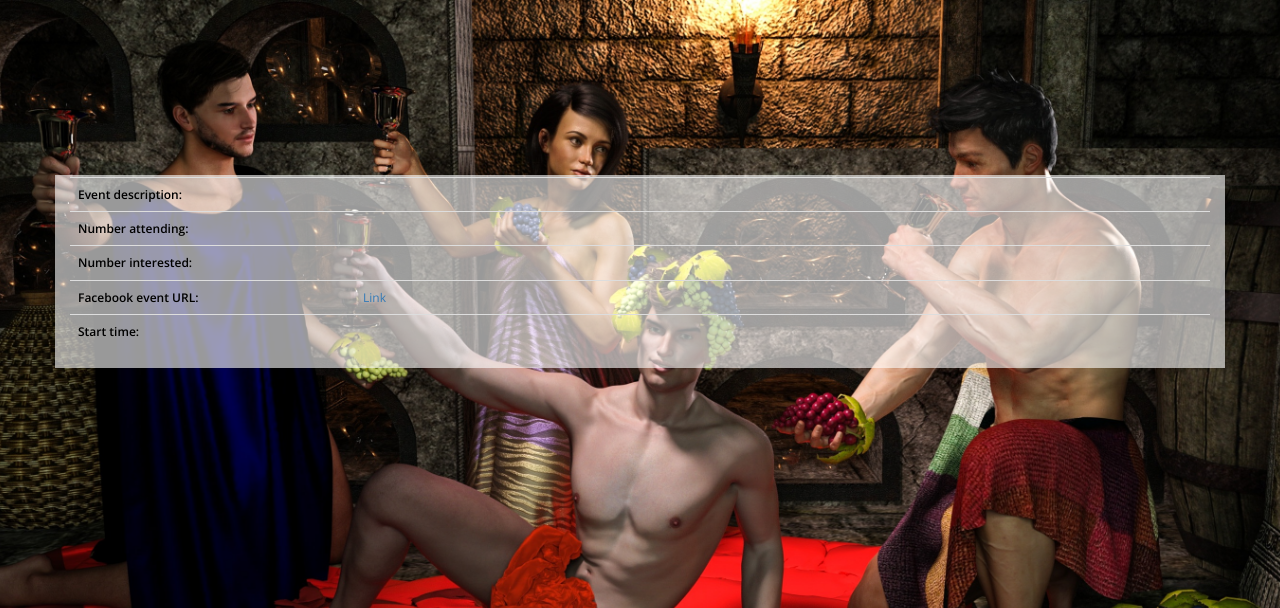
After one commit to amreinhard/crasher, a Flask app: template templates/event-details.html in a window 1280 px wide. The commit adds this page. Shown: the top 608 px of the page. Run offline with Flask 2, Linux system fonts and the light colour scheme; the template is opened without the code that fills it, so the values that code supplies are empty; some libraries are stand-ins or nearby versions.

Commit message:
Completed first project.

```diff
--- a/server.py
+++ b/server.py
@@ -1,12 +1,10 @@
-import facebook, json, os
-from pprint import pprint
+import facebook, json, os, time
 from flask import Flask, flash, redirect, request, render_template, jsonify
 from flask_debugtoolbar import DebugToolbarExtension
 
 app = Flask(__name__)
 app.secret_key = "ultra secret ssssh"
 user_token = os.environ['FACEBOOK_USER_TOKEN']
-gmaps_key = os.environ['GOOGLE_MAPS_TOKEN']
 graph = facebook.GraphAPI(access_token=user_token, version=2.10)
 
 
@@ -17,18 +15,11 @@ def homepage():
     return render_template("homepage.html")
 
 
-@app.route("/event-search")
-def render_event_form():
-    """Renders event finder form."""
-
-    return render_template("event-search.html")
-
-
-@app.route("/upcoming-events", methods=["GET"])
+@app.route("/search-results", methods=["GET"])
 def grab_events():
     """Gets from HTML, grabs and returns events from Graph API."""
 
-    event_keywords = ["!"] #,'party', 'goodbye', 'housewarming', 'this', 'beach', 'celebration', 'promotion',
+    event_keywords = ["!"]  # ,'party', 'goodbye', 'housewarming', 'this', 'beach', 'celebration', 'promotion',
                       #'halloween', 'birthday', 'brunch', 'food', 'meetup', 'bash',
                       #'dinner', 'dance', 'BBQ', 'karaoke', 'adventure', 'celebrate',
                       #'heist', 'picnic', 'housewarming', 'bday', 'social', 'banquet',
@@ -36,23 +27,43 @@ def grab_events():
                       #'ceremony', 'gala', 'revelry', 'cookout', 'barbecue']
     search_location = request.args.get('city').strip().lower()
     returned_events = []
+    current_time = int(time.time())  # so it's not a float
 
     for event_keyword in event_keywords:
-        events = graph.request("/search?q=" + event_keyword + "&type=event&limit=1000", post_args={'method': 'get'})
-        print len(events['data']), 'event length', event_keyword
-        while events['data']:
-            event_list = input_checks(search_location, events)
-            event_list = event_details(event_list)
-            checker = detail_checks(event_list, events)
-            returned_events.extend(checker)
-            print returned_events, "returned events"
-            events = paginate(events, event_keyword)
-            json.dump(returned_events, open('event-results.json', 'w'))
-            break
+        #keeps me from pulling expired events
+        events = graph.request("/search?q=" + event_keyword + "&type=event&limit=1000&since=" + str(current_time), post_args={'method': 'get'})
+        print len(events['data']), 'event length'  # to make sure we're getting events
+        event_list = input_checks(search_location, events)  # calling helper functions
+        event_list = event_details(event_list)
+        checker = detail_checks(event_list)
+        returned_events.extend(checker)
+        #events = paginate(events, event_keyword)  # optional
+        if returned_events != {}:
+            json.dump(returned_events, open('event-results.json', 'w'), indent=2)  # write events to JSON file
+        else:
+            flash("No results found, try another city.")
+            return redirect("/")
 
-    return render_template("/search-results.html")
+    return render_template("search-results.html", returned_events=returned_events)
 
 
+@app.route("/search-results/<event_id>")
+def show_details(event_id):
+    """Grabs event details and shows them to user."""
+
+    processor = open('event-results.json', 'r')
+    json_string = processor.read()
+    processor.close()
+    data = json.loads(json_string)
+
+    for details in data:
+        if details['id'] == event_id:
+            results = details  # reads specific JSON dicts for details
+
+    return render_template("event-details.html", results=results)
+
+
+###Helper functions###
 def input_checks(search_location, events):
     """Performs checks on nested dicts, var existence/match checks. \
     Checks city, if city matches, appends id to list."""
@@ -70,7 +81,6 @@ def input_checks(search_location, events):
     else:
         flash("You have to fill in both fields!")
         return redirect("/event-search")
-    print event_by_city
     return event_by_city
 
 
@@ -82,60 +92,59 @@ def event_details(event_by_city):
     if event_by_city != []:
         event_data = graph.get_objects(ids=event_by_city,
                                        fields='attending_count, \
-        category,description,start_time,end_time,interested_count,is_canceled, \
-        is_page_owned,name,place,ticket_uri,timezone,type')
+        description,start_time,end_time,interested_count,is_canceled, \
+        is_page_owned,name,place,ticket_uri')
 
-    print event_data, "event data"
     return event_data
 
 
-def detail_checks(event_data, events):
+def detail_checks(event_data):
     """Checks to make sure attending_count, etc fit parameters. Creates event \
     list."""
 
-    results_dictionary = {}
     event_list = []
-    #put things from loop in set, THEN dict
 
     if event_data != {}:
-        for individual_event in event_data.values():
-            if individual_event['attending_count'] <= 75 and \
-                individual_event['is_canceled'] is False and \
-                    individual_event['is_page_owned'] is False:
-                for ikeys, ivals in individual_event.iteritems():
-                    if str(ikeys) == 'place':
-                        for pkeys, pvals in ivals.iteritems():
-                            if str(pkeys) == 'location':
-                                for lkeys, lvals in pvals.iteritems():
-                                    results_dictionary[lkeys] = lvals
+        for k, data in event_data.iteritems():
+            if data['attending_count'] <= 75 and \
+                data['is_canceled'] is False and \
+                    data['is_page_owned'] is False:  # check if small, private event
+                results_dictionary = {}
+                results_dictionary['url'] = "https://www.facebook.com/events/" + data['id']
+                for ikey in data:
+                    # unpacks place and locations dictionaries
+                    if str(ikey) == 'place':
+                        for pkey in data[ikey]:
+                            if str(pkey) == 'location':
+                                for lkey in data[ikey]['location']:
+                                    results_dictionary[lkey] = data[ikey]['location'][lkey]
                     else:
-                        results_dictionary[ikeys] = ivals
-                    #else bit assigns basic event info, ifs unpack place + location
-                results_dictionary['url'] = "https://www.facebook.com/events/" + individual_event['id']
+                        results_dictionary[ikey] = data[ikey]  # else bit assigns basic event info
                 event_list.append(results_dictionary)
 
     return event_list
 
 
-def paginate(events, event_keyword):
-    """Allows next page of results from Graph."""
+# def paginate(events, event_keyword):
+#     """Allows next page of results from Graph."""
 
-    check_pagination = events.get('paging', {})
-    next_page = None
+#     check_pagination = events.get('paging', {})
+#     next_page = None
 
-    if check_pagination:
-        for paging in check_pagination:
-            check_cursors = check_pagination.get('cursors', {})
-            check_after = check_cursors.get('after', '')
-            if check_after != '':
-                next_page = graph.request("/search?access_token=" + user_token + "&q=" + event_keyword + "&type=event&limit=1000&after=" + check_after, post_args={'method': 'get'})
+#     if check_pagination:
+#         for paging in check_pagination:
+#             check_cursors = check_pagination.get('cursors', {})
+#             check_after = check_cursors.get('after', '')
+#             if check_after != '':
+#                 next_page = graph.request("/search?access_token=" + user_token + "&q=" + event_keyword + "&type=event&limit=1000&after=" + check_after, post_args={'method': 'get'})
 
-    return next_page
+#     return next_page
+# This works, but Facebook doesn't return enough results for pagination to be necessary.
 
 
 @app.route("/process-json")
 def jconvert():
-    """Turns JSON to JS obj."""
+    """Turns JSON to JS obj for Google Maps to read."""
 
     processor = open('event-results.json', 'r')
     json_string = processor.read()
--- a/static/format.css
+++ b/static/format.css
@@ -1,9 +1,86 @@
 #event-map {
-    width: 600px;
-    height: 600px;
+    width: 800px;
+    height: 800px;
+    margin: auto;
+}
+
+.crasher {
+    font-family: "Montserrat", sans-serif;
+    font-weight: 700;
+    font-size: 80px;
+    color: white;
+    top: 40%;
+}
+
+.city {
+    top: 50%;
+    width: 200px;
+    height: 35px;
+    font-family: "Open Sans", sans-serif;
+    font-size: 25px;
+}
+
+.city, .crasher, .h1home, .home {
+    margin: 0;
+    position: absolute;
+    left: 50%;
+    margin-right: -50%;
+    transform: translate(-50%, -50%);
+}
+
+.container {
+    font-family: "Open Sans", sans-serif;
+    font-size: 12px;
+    color: black;
+    background: rgba(255, 255, 255, 0.6);
+    margin-top: 9%;
+}
+
+.h1name {
+    font-family: "Montserrat", sans-serif;
+    font-weight: 700;
+    font-size: 40px;
+    color: #FFF7F2;
+    text-align: center;
+    text-shadow: -1px 0 black, 0 1px black, 1px 0 black, 0 -1px black;
+}
+
+.h1home {
+    top: 86%;
+    font-family: "Open Sans", sans-serif;
+    font-weight: 600;
+    font-size: 25px;
+    color:#FF0267;
+}
+
+.home {
+    font-family: "Open Sans", sans-serif;
+    font-size: 20px;
+    color: white;
+    top: 90%;
 }
 
 .window-content {
     color: #04162b;
     width: 150px;
 }
+
+/* backgrounds */
+.event-details, .homepage, .search-results {
+    background-repeat:no-repeat;
+    background-position: center center;
+    background-attachment: fixed;
+    background-size: cover;
+}
+
+.event-details {
+    background-image: url("bacchus.jpg");
+}
+
+.homepage {
+    background-image: url("party.jpg");
+}
+
+.search-results {
+    background-image: url("gps.jpg");
+}
--- a/templates/base.html
+++ b/templates/base.html
@@ -1,6 +1,7 @@
 <!doctype html>
 <html>
 <head>
+    <link href="https://fonts.googleapis.com/css?family=Montserrat:400,700|Open+Sans:400,600" rel="stylesheet">
     <link href="/static/format.css" rel="stylesheet">
     <title>{% block title %}TITLE HERE{% endblock %}</title>
     {% block head %}
@@ -9,13 +10,6 @@
         {% endfor %}
     {% endblock %}
 </head>
-<body>
     {% block content %}
     {% endblock %}
-</body>
-
-
-<footer><br><br>
-    For discerning connoisseurs of risky ideas only.
-</footer>
 </html>
--- /dev/null
+++ b/templates/event-details.html
@@ -0,0 +1,57 @@
+{% extends 'base.html' %}
+{% block title %}Event Details{% endblock %}
+{% block head %}
+    <script src="https://code.jquery.com/jquery.js"></script>
+    <link rel="stylesheet" href="https://maxcdn.bootstrapcdn.com/bootstrap/3.3.7/css/bootstrap.min.css">
+{% endblock %}
+
+{% block content %}
+<body class="event-details">
+    <h1 class="h1name">{{ results.name }}</h1><br><br>
+    <div class="container">
+        <table class="table">
+            <tbody>
+                <tr>
+                    <div class="col-md-2"></div>
+                    <td class="col-md-2"><b>Event description: </b></td>
+                    <td class="col-md-6">{{ results.description }} </td>
+                    <div class="col-md-2"></div>
+                </tr>
+                {% if results['street'] %}
+                <tr>
+                    <div class="col-md-2"></div>
+                    <td class="col-md-2"><b>Address: </b></td>
+                    <td class="col-md-6">{{ results.street }}<br>
+                    {{ results.city }}, {{ results.state }} {{ results.zip }}</td>
+                    <div class="col-md-2"></div>
+                </tr>
+                {% endif %}
+                <tr>
+                    <div class="col-md-2"></div>
+                    <td class="col-md-2"><b>Number attending: </b></td>
+                    <td class="col-md-6">{{ results.attending_count }}</td>
+                    <div class="col-md-2"></div>
+                </tr>
+                <tr>
+                    <div class="col-md-2"></div>
+                    <td class="col-md-2"><b>Number interested: </b></td>
+                    <td class="col-md-6">{{ results.interested_count }}</td>
+                    <div class="col-md-2"></div>
+                </tr>
+                <tr>
+                    <div class="col-md-2"></div>
+                    <td class="col-md-2"><b>Facebook event URL: </b></td>
+                    <td class="col-md-6"><a href="{{ results.url }}">Link</a></td>
+                    <div class="col-md-2"></div>
+                </tr>
+                <tr>
+                    <div class="col-md-2"></div>
+                    <td class="col-md-2"><b>Start time: </b></td>
+                    <td class="col-md-6">{{ results.start_time }}</td>
+                    <div class="col-md-2"></div>
+                </tr>
+            </tbody>
+        </table>
+    </div>
+</body>
+{% endblock %}
--- a/templates/search-results.html
+++ b/templates/search-results.html
@@ -6,9 +6,11 @@
 {% endblock %}
 
 {% block content %}
+<body class="search-results">
     <script src="https://maps.googleapis.com/maps/api/js?key=AIzaSyBY4Wm6alx2UzBBkAZDEr3xT8fcA40YfEU">
     </script>
     <script src="/static/map.js"></script>
     <script src="/static/mapstyle.js"></script>
     <div id='event-map'></div>
+</body>
 {% endblock %}
```
Also changed, not shown: selenium_tests.py (added, +31 -0 lines), static/map.js (+84 -31 lines), static/mapstyle.js (deleted, +0 -30 lines), templates/event-search.html (deleted, +0 -9 lines), templates/homepage.html (+8 -3 lines), tests.py (added, +36 -0 lines), static/bacchus.jpg (added), static/gps.jpg (added), 4 other files.
